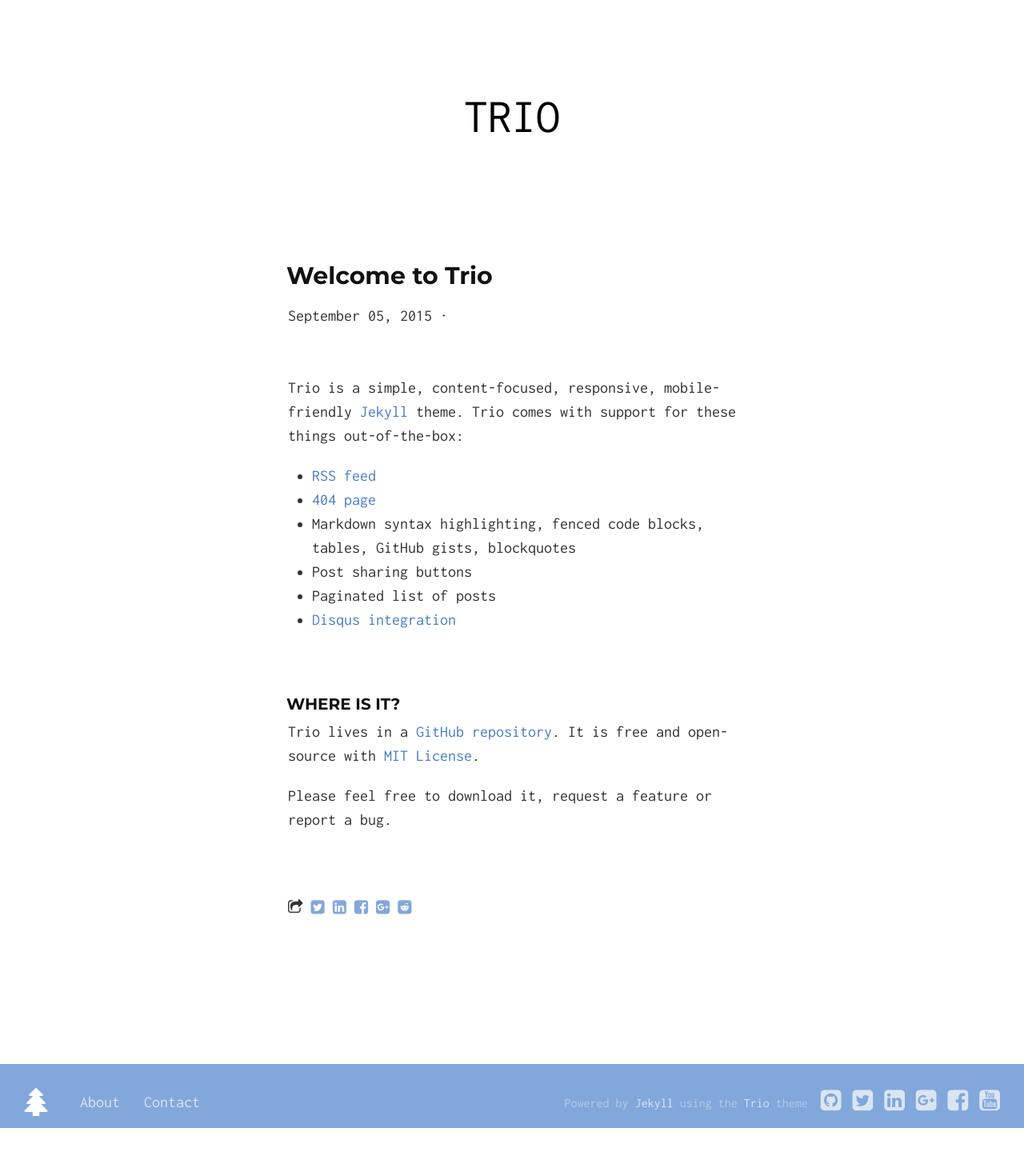
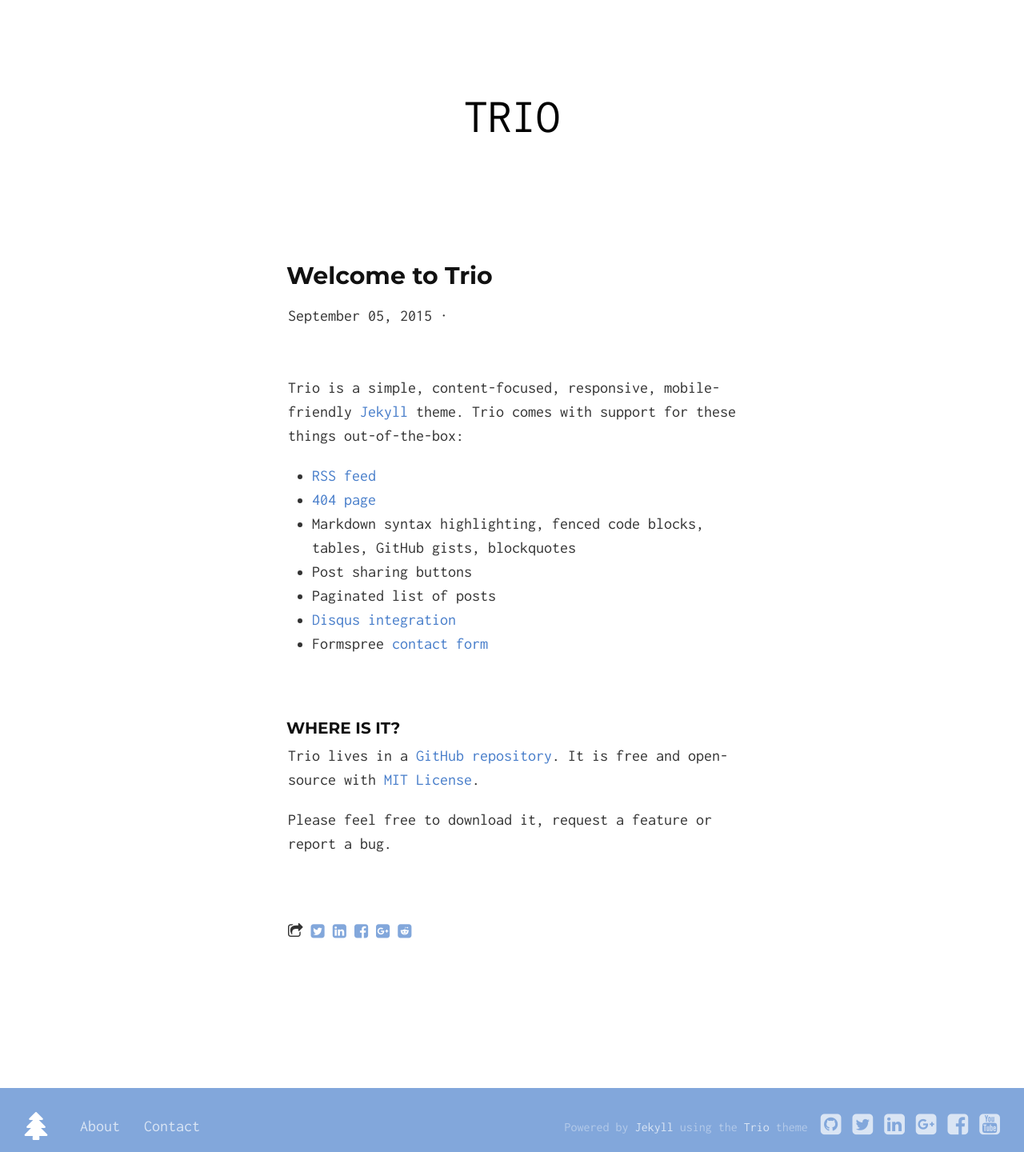
Before and after one commit to ankur-gupta/trio, a Jekyll site: the page built from _posts/2015-09-05-welcome-to-trio.md, in a window 1280 px wide. Shown: the whole page at 80% size. Built offline with Jekyll 4.4.1, drawn with Linux system fonts in a browser that asks for light colours; nearby versions of some CDN libraries; Markdown is read by kramdown in place of the engine named in the settings; comment, search, counter and statistics services are not loaded; before the commit the page ends 1410 px from its top, so only the background shows below that.

Commit message:
Adding a README.md file

```diff
--- a/_posts/2015-09-05-welcome-to-trio.md
+++ b/_posts/2015-09-05-welcome-to-trio.md
@@ -14,6 +14,7 @@ Trio is a simple, content-focused, responsive, mobile-friendly [Jekyll](http://j
 * Post sharing buttons
 * Paginated list of posts
 * [Disqus integration]({% post_url 2015-09-06-setting-up-disqus-integration %})
+* Formspree [contact form](/contact/)
 
 <br/>
 ### Where is it?
```
Also changed, not shown: README.md (added).
